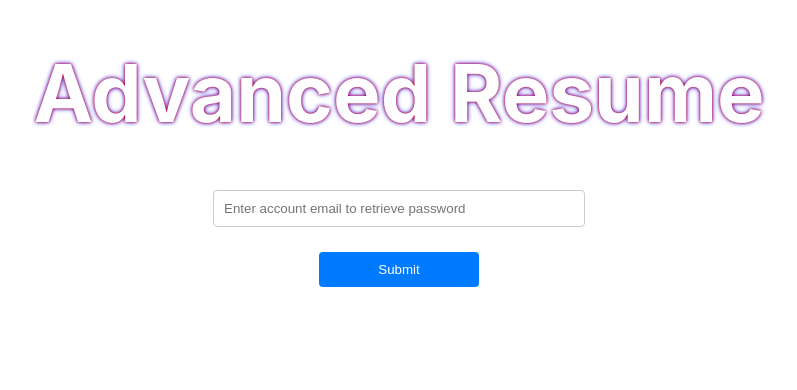
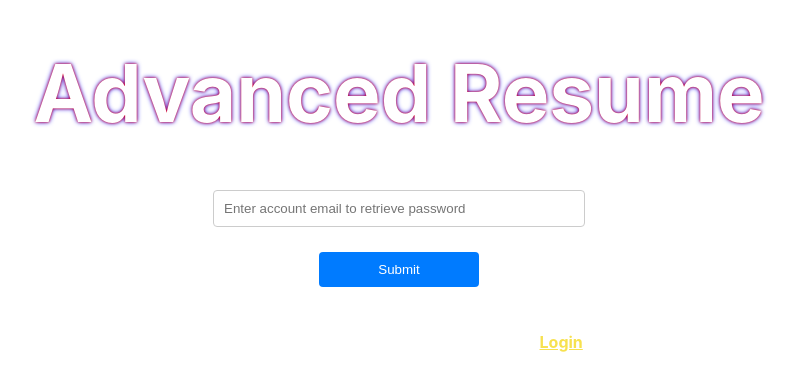
Before and after one commit to proteanmetamorphoses/Resume-Analyzer, a React (Create React App) app: page /password-reset in a window 1280 px wide. Shown: the part 156-546 px from the top of the page, without its empty margins (241-1038 px from the left). Built offline with nearby package versions, Linux system fonts and the light colour scheme.

Commit message:
Link back to login from password reset

```diff
--- a/src/components/PasswordReset.js
+++ b/src/components/PasswordReset.js
@@ -2,12 +2,12 @@ import { useState } from "react";
 import { auth, sendPasswordResetEmail } from "../utils/firebase";
 import "./PasswordReset.css";
 import HexagonBackground from "./HexagonBackground";
+import { Link } from "react-router-dom";
 
 function PasswordReset() {
   const [email, setEmail] = useState("");
   const [error, setError] = useState("");
   const [message, setMessage] = useState("");
-
   const handlePasswordReset = async (event) => {
     event.preventDefault();
     try {
@@ -43,6 +43,9 @@ function PasswordReset() {
           Submit
         </button>
       </form>
+      <p className="link-text">
+        Changed your mind? No problem...Back to <Link className="LogLink" to="/login">Login</Link>
+      </p>
       {message && <p className="message">{message}</p>}
       {error && <p className="error-message">{error}</p>}
     </div>
```
